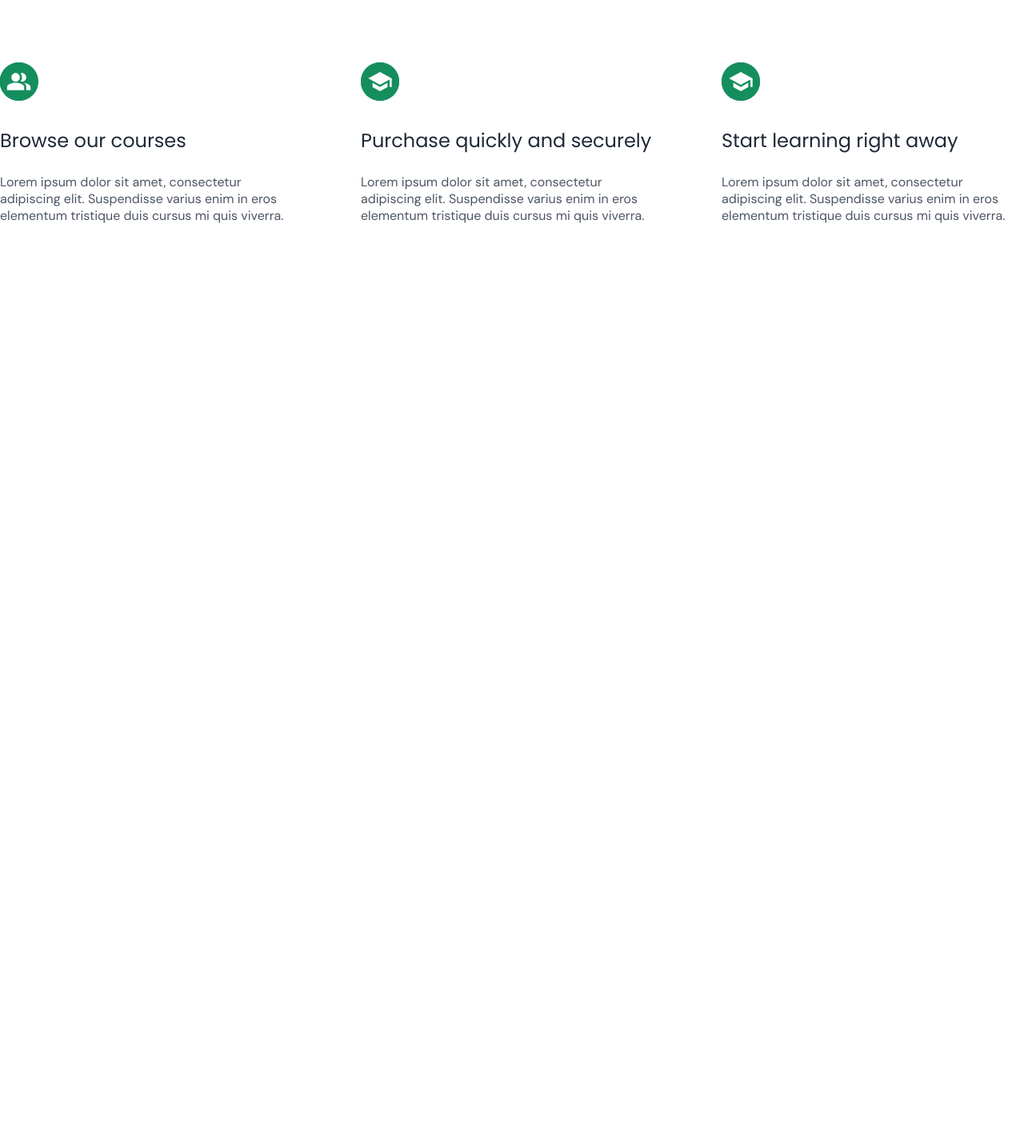
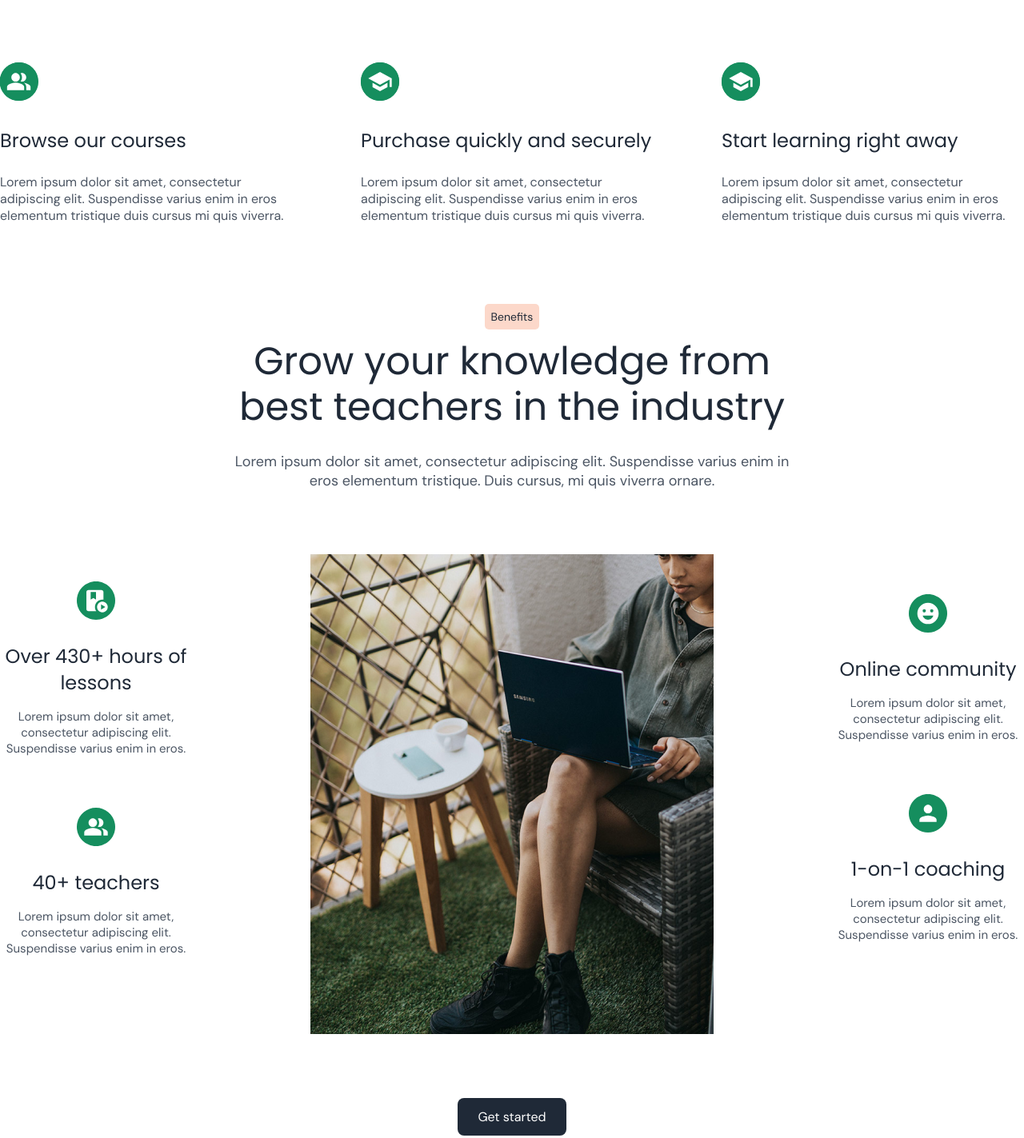
Before and after one commit to EdKhismatov/layout, a plain HTML site: page index.html in a window 1280 px wide. Shown: the part 4561-5984 px from the top of the page at 80% size. Before the commit the page ends 4841 px from the top, so only its background shows below. Drawn offline with Linux system fonts and the light colour scheme; files whose address does not match are found by name.

Commit message:
section 5

```diff
--- a/index.html
+++ b/index.html
@@ -304,8 +304,79 @@
           </section>
         </div>
       </div>
+      <!-- Student END -->
 
-      <!-- Student END -->
+      <!-- Teachers START -->
+      <div class="about-bg">
+        <div class="container">
+          <div class="teachers">
+            <div class="teachers__content">
+              <a target="_blank" href="#" class="teachers__link">Benefits</a>
+              <h2 class="teachers_title">
+                Grow your knowledge from best teachers in the industry
+              </h2>
+              <p class="techers__descr">
+                Lorem ipsum dolor sit amet, consectetur adipiscing elit.
+                Suspendisse varius enim in eros elementum tristique. Duis
+                cursus, mi quis viverra ornare.
+              </p>
+            </div>
+            <div class="teachers_wrapper">
+              <div class="teacherc__over">
+                <div class="over">
+                  <div class="teachers__image">
+                    <img src="img/icon3.svg" alt="smile" />
+                  </div>
+                  <span class="teachers__hours"
+                    >Over 430+ hours of lessons</span
+                  >
+                  <p class="teachers__hoursr-title">
+                    Lorem ipsum dolor sit amet, consectetur adipiscing elit.
+                    Suspendisse varius enim in eros.
+                  </p>
+                </div>
+                <div class="over">
+                  <div class="teachers__image">
+                    <img src="img/icon4.svg" alt="users" />
+                  </div>
+                  <span class="teachers__hours">40+ teachers</span>
+                  <p class="teachers__hoursr-title">
+                    Lorem ipsum dolor sit amet, consectetur adipiscing elit.
+                    Suspendisse varius enim in eros.
+                  </p>
+                </div>
+              </div>
+              <div class="teacherc__bg"></div>
+              <div class="teacherc__community">
+                <div class="over">
+                  <div class="teachers__image">
+                    <img src="img/icon5.svg" alt="over" />
+                  </div>
+                  <span class="teachers__hours">Online community</span>
+                  <p class="teachers__hoursr-title">
+                    Lorem ipsum dolor sit amet, consectetur adipiscing elit.
+                    Suspendisse varius enim in eros.
+                  </p>
+                </div>
+                <div class="over">
+                  <div class="teachers__image">
+                    <img src="img/icon6.svg" alt="user" />
+                  </div>
+                  <span class="teachers__hours">1-on-1 coaching</span>
+                  <p class="teachers__hoursr-title">
+                    Lorem ipsum dolor sit amet, consectetur adipiscing elit.
+                    Suspendisse varius enim in eros.
+                  </p>
+                </div>
+              </div>
+            </div>
+            <div class="teachers__buttons">
+              <a target="_blank" href="#" class="teachers__btns">Get started</a>
+            </div>
+          </div>
+        </div>
+      </div>
+      <!-- Teachers END -->
     </main>
   </body>
 </html>
--- a/style.css
+++ b/style.css
@@ -540,3 +540,89 @@ a {
 }
 
 /* Student END */
+
+/* Teachers START */
+
+.teachers {
+  text-align: center;
+  padding: 100px 0;
+}
+
+.teachers__link {
+  display: inline-block;
+  background-color: #fcd8ca;
+  color: #1f2937;
+  font-size: 14px;
+  padding: 4px 8px;
+  border-radius: 5px;
+  margin-bottom: 11px;
+  line-height: 24px;
+}
+.teachers_title {
+  max-width: 691px;
+  font-family: 'Poppins', sans-serif;
+  font-size: 48px;
+  font-weight: 400;
+  color: #1f2937;
+  margin: 0 auto;
+  margin-bottom: 28px;
+  line-height: 57px;
+}
+
+.techers__descr {
+  max-width: 730px;
+  color: #4b5563;
+  font-size: 18px;
+  margin: 0 auto;
+}
+
+.teachers__content {
+  margin-bottom: 80px;
+}
+
+.teacherc__bg {
+  width: 504px;
+  height: 600px;
+  background: url('/img/user.png') center / cover no-repeat;
+}
+
+.teachers_wrapper {
+  display: flex;
+  align-items: center;
+  justify-content: space-between;
+  margin-bottom: 80px;
+}
+
+.over {
+  width: 240px;
+  margin-bottom: 64px;
+  text-align: center;
+}
+
+.teachers__image {
+  margin-bottom: 24px;
+}
+
+.teachers__hours {
+  display: inline-block;
+  font-size: 24px;
+  color: #1f2937;
+  font-family: 'Poppins', sans-serif;
+  margin-bottom: 16px;
+  line-height: 33px;
+}
+
+.teachers__hoursr-title {
+  color: #4b5563;
+  font-size: 15px;
+  text-align: center;
+}
+
+.teachers__btns {
+  display: inline-block;
+  background-color: #1f2937;
+  padding: 13px 25px;
+  border-radius: 8px;
+  font-size: 16px;
+}
+/* Teachers END */
```
Also changed, not shown: img/icon3.svg (added), img/icon4.svg (added), img/icon5.svg (added), img/icon6.svg (added), img/user.png (added).
